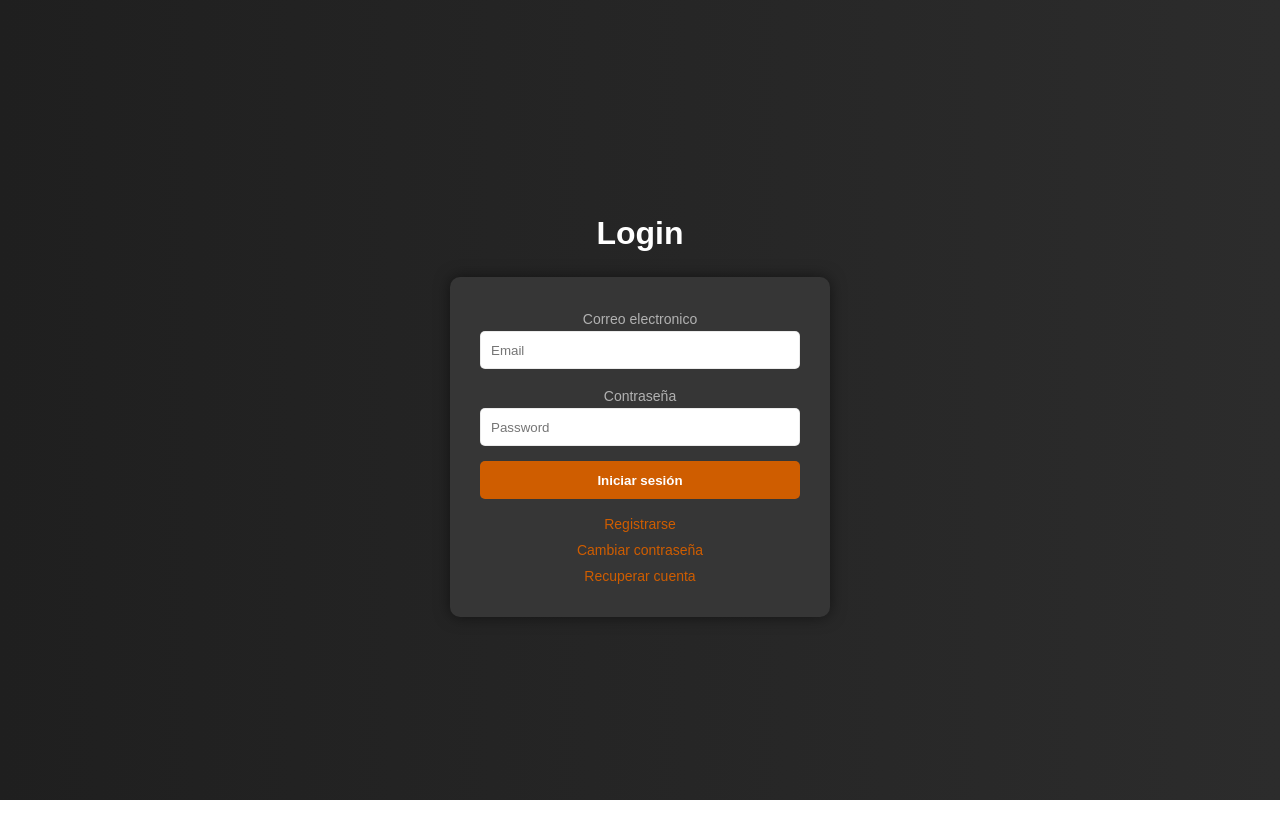
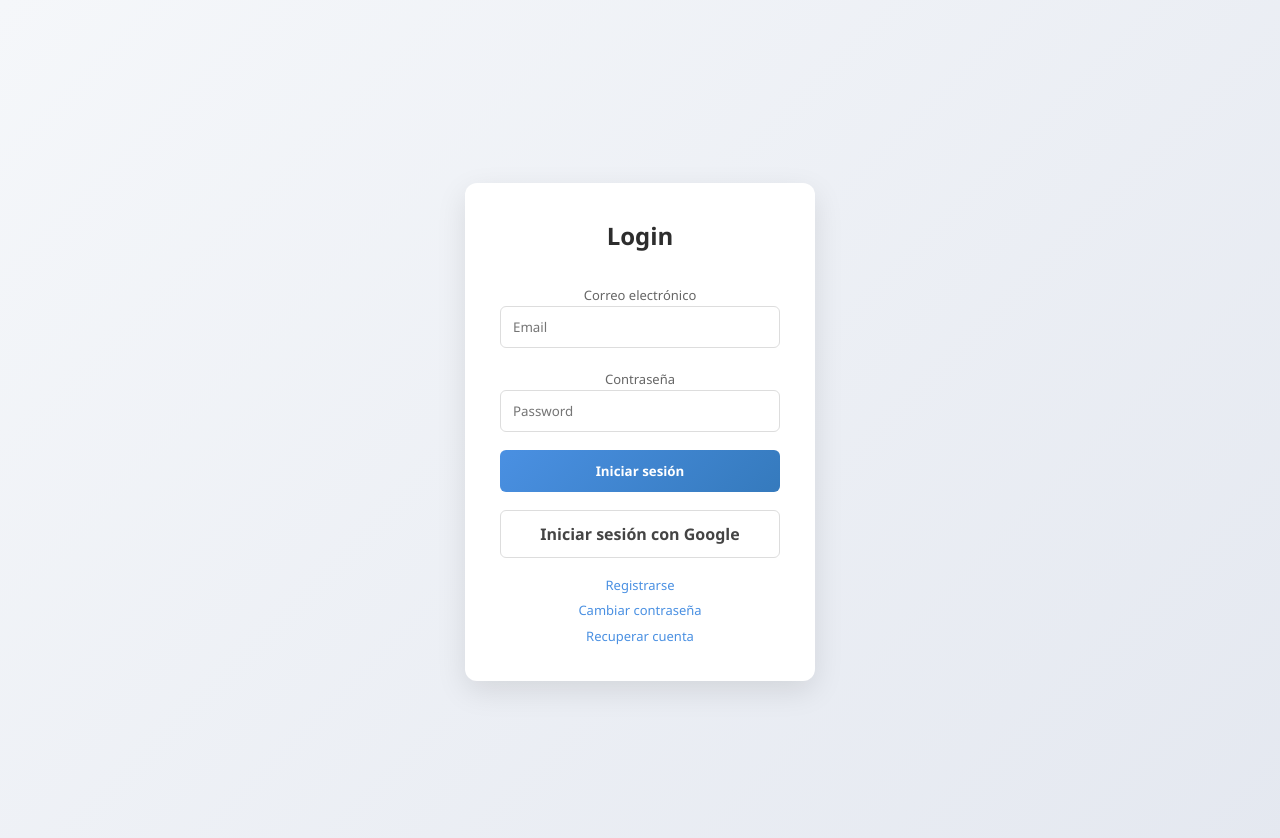
Before and after one commit to leogeney/ActividadSOA, a React (Vite) app in the folder actividadSOA/: page / in a window 1280 px wide. Shown: the top 838 px of the page. Before the commit the page ends 800 px from the top, so only its background shows below. Built offline with nearby package versions, Linux system fonts and the light colour scheme.

Commit message:
avancefirebase

```diff
--- a/actividadSOA/package.json
+++ b/actividadSOA/package.json
@@ -10,6 +10,7 @@
     "preview": "vite preview"
   },
   "dependencies": {
+    "firebase": "^12.12.0",
     "react": "^19.2.0",
     "react-dom": "^19.2.0",
     "react-router-dom": "^7.13.1"
--- a/actividadSOA/src/login.css
+++ b/actividadSOA/src/login.css
@@ -1,11 +1,17 @@
-/* Fondo general */
-body {
-    font-family: Arial, Helvetica, sans-serif;
+/* Reset básico */
+* {
+    box-sizing: border-box;
     margin: 0;
-    background: linear-gradient(to right, #1f1f1f, #2c2c2c);
+    padding: 0;
+    font-family: "Segoe UI", Roboto, sans-serif;
 }
 
-/* Contenedor principal */
+/* Fondo claro moderno */
+body {
+    background: linear-gradient(135deg, #f5f7fa, #e4e8f0);
+}
+
+/* Contenedor */
 .container {
     display: flex;
     justify-content: center;
@@ -13,119 +19,131 @@ body {
     height: 100vh;
 }
 
+/* Tarjeta */
+form {
+    background: white;
+    padding: 35px;
+    border-radius: 12px;
+    width: 350px;
+    display: flex;
+    flex-direction: column;
+    gap: 18px;
+    box-shadow: 0 10px 30px rgba(0,0,0,0.1);
+    animation: fadeIn 0.4s ease-in-out;
+}
+
+/* Animación suave */
+@keyframes fadeIn {
+    from {
+        opacity: 0;
+        transform: translateY(10px);
+    }
+    to {
+        opacity: 1;
+        transform: translateY(0);
+    }
+}
+
 /* Título */
 h2 {
-    color: white;
-    margin-bottom: 20px;
-    font-size: 32px;
-}
-
-/* Formulario */
-form {
-    background-color: #363636;
-    padding: 30px;
-    border-radius: 10px;
-    width: 320px;
-    display: flex;
-    flex-direction: column;
-    gap: 15px;
-    box-shadow: 0 0 15px rgba(0,0,0,0.5);
+    text-align: center;
+    color: #2d2d2d;
+    margin-bottom: 10px;
 }
 
 /* Labels */
 label {
-    color: #ffffff9d;
-    font-size: 14px;
+    font-size: 13px;
+    color: #666;
 }
 
 /* Inputs */
 input {
     width: 100%;
-    height: 38px;
-    padding: 0 10px;
-    border-radius: 5px;
-    border: 1px solid #cccccc65;
+    height: 42px;
+    padding: 0 12px;
+    border-radius: 6px;
+    border: 1px solid #ddd;
     outline: none;
-    box-sizing: border-box;
+    transition: all 0.2s ease;
 }
 
-/* Efecto al enfocar */
+/* Focus elegante */
 input:focus {
-    border: 1px solid #cf5d00;
+    border-color: #4a90e2;
+    box-shadow: 0 0 0 3px rgba(74,144,226,0.15);
 }
 
-/* Botones */
+/* Botón principal */
 button,
 input[type="submit"] {
-    background-color: #cf5d00;
+    background: linear-gradient(135deg, #4a90e2, #357ABD);
     color: white;
     border: none;
+    padding: 12px;
+    border-radius: 6px;
     cursor: pointer;
-    padding: 12px;
-    border-radius: 5px;
-    font-weight: bold;
+    font-weight: 600;
     transition: 0.3s;
 }
 
+/* Hover */
 button:hover,
 input[type="submit"]:hover {
-    background-color: #ff7b00;
+    background: linear-gradient(135deg, #357ABD, #2a5f94);
+}
+
+/* Botón Google */
+button.google {
+    background: white;
+    color: #444;
+    border: 1px solid #ddd;
+}
+
+button.google:hover {
+    background: #f5f5f5;
 }
 
 /* Links */
 .links {
     display: flex;
     flex-direction: column;
-    gap: 5px;
+    gap: 6px;
     text-align: center;
 }
 
 a {
+    font-size: 13px;
+    color: #4a90e2;
     text-decoration: none;
-    color: #cf5d00;
-    font-size: 14px;
 }
 
 a:hover {
     text-decoration: underline;
-    color: #ffcb3a;
 }
 
-/* Errores */
+/* Error */
 p {
-    color: #ff4d4d;
+    color: #e74c3c;
     font-size: 13px;
-    margin: 0;
     text-align: center;
 }
 
-/* MODAL */
+/* Modal */
 .modal {
     position: fixed;
-    top: 0;
-    left: 0;
-    width: 100%;
-    height: 100%;
-    background: rgba(0,0,0,0.7);
+    inset: 0;
+    background: rgba(0,0,0,0.4);
     display: flex;
     justify-content: center;
     align-items: center;
 }
 
-/* Contenido del modal */
 .modal-content {
     background: white;
     padding: 25px;
     border-radius: 10px;
+    width: 300px;
     text-align: center;
-    width: 300px;
+    box-shadow: 0 5px 20px rgba(0,0,0,0.2);
 }
-
-.modal-content h3 {
-    margin-bottom: 10px;
-}
-
-.modal-content p {
-    color: black;
-    margin-bottom: 15px;
-}
--- /dev/null
+++ b/actividadSOA/src/parcial/Firebase.js
@@ -0,0 +1,21 @@
+import { initializeApp } from "firebase/app";
+import { getAuth, GoogleAuthProvider } from "firebase/auth";
+
+const firebaseConfig = {
+  apiKey: "AIzaSyBd7T7Oed283lTPrhCoF2XoOJLYpjipUj4",
+  authDomain: "claseyhoryi.firebaseapp.com",
+  projectId: "claseyhoryi",
+  storageBucket: "claseyhoryi.firebasestorage.app",
+  messagingSenderId: "304071182218",
+  appId: "1:304071182218:web:383f001c5bef7e52a12a73"
+};
+
+const app = initializeApp(firebaseConfig);
+
+export const auth = getAuth(app);
+export const googleProvider = new GoogleAuthProvider();
+
+// 👇 AQUÍ VA LO QUE PREGUNTAS
+googleProvider.setCustomParameters({
+  prompt: "select_account"
+});
--- a/actividadSOA/src/parcial/LoginPage.jsx
+++ b/actividadSOA/src/parcial/LoginPage.jsx
@@ -1,47 +1,79 @@
 import { useState } from "react";
-
+import { auth, googleProvider } from "./Firebase";
+import { signInWithEmailAndPassword, signInWithPopup } from "firebase/auth";
 
 function LoginPage() {
   const [email, setEmail] = useState("");
   const [password, setPassword] = useState("");
+  const [error, setError] = useState("");
+  const [loading, setLoading] = useState(false);
 
-  const [error, setError] = useState("");
-
-  const handleSubmit = (e) => {
+  // LOGIN NORMAL
+  const handleSubmit = async (e) => {
     e.preventDefault();
-
 
     if (!email || !password) {
       setError("Todos los campos son obligatorios");
       return;
     }
 
-    if (!email.includes("@")) {
-      setError("Email inválido");
-      return;
+    try {
+      setLoading(true);
+
+      const userCredential = await signInWithEmailAndPassword(
+        auth,
+        email,
+        password
+      );
+
+      console.log("Usuario:", userCredential.user);
+      setError("");
+      alert("Login exitoso");
+
+    } catch (err) {
+      setError("Correo o contraseña incorrectos");
     }
 
-    if (password.length < 6) {
-      setError("La contraseña debe tener mínimo 6 caracteres");
-      return;
+    setLoading(false);
+  };
+
+  // LOGIN CON GOOGLE
+  const handleGoogleLogin = async () => {
+    if (loading) return; // evita doble clic
+
+    try {
+      setLoading(true);
+
+      const result = await signInWithPopup(auth, googleProvider);
+      console.log("Google:", result.user);
+
+      setError("");
+      alert("Login con Google exitoso");
+
+    } catch (err) {
+      // ❌ IGNORA ESTE ERROR ESPECÍFICO
+      if (err.code !== "auth/cancelled-popup-request") {
+        setError("Error con Google");
+      }
     }
 
-    setError("");
-    alert("Datos correctos: " + email + " - " + password);
+    setLoading(false);
   };
 
   return (
-    <div>
-      <h2>Login</h2>
- {error && <p style={{ color: "red" }}>{error}</p>}
+    <div className="container">
       <form onSubmit={handleSubmit}>
+        <h2>Login</h2>
+
+        {error && <p>{error}</p>}
+
         <div>
-          <label>Correo electronico</label>
+          <label>Correo electrónico</label>
           <input
-            type="text"
+            type="email"
             placeholder="Email"
             value={email}
-            onChange={(e) => setEmail(e.target.value)} required
+            onChange={(e) => setEmail(e.target.value)}
           />
         </div>
 
@@ -55,15 +87,26 @@ function LoginPage() {
           />
         </div>
 
+        <input
+          type="submit"
+          value={loading ? "Cargando..." : "Iniciar sesión"}
+          disabled={loading}
+        />
 
-
-        <input type="submit" value="Iniciar sesión"  className="login"/>
-
+        {/* BOTÓN GOOGLE */}
+        <button
+          type="button"
+          className="google"
+          onClick={handleGoogleLogin}
+          disabled={loading}
+        >
+          {loading ? "Cargando..." : "Iniciar sesión con Google"}
+        </button>
 
         <div className="links">
-            <a href="/register">Registrarse</a>
-            <a href="/Reset">Cambiar contraseña</a>
-            <a href="/forgot">Recuperar cuenta</a>
+          <a href="/register">Registrarse</a>
+          <a href="/Reset">Cambiar contraseña</a>
+          <a href="/forgot">Recuperar cuenta</a>
         </div>
       </form>
     </div>
```
Also changed, not shown: 1 other file (tests, documents, lock files or other folders).
